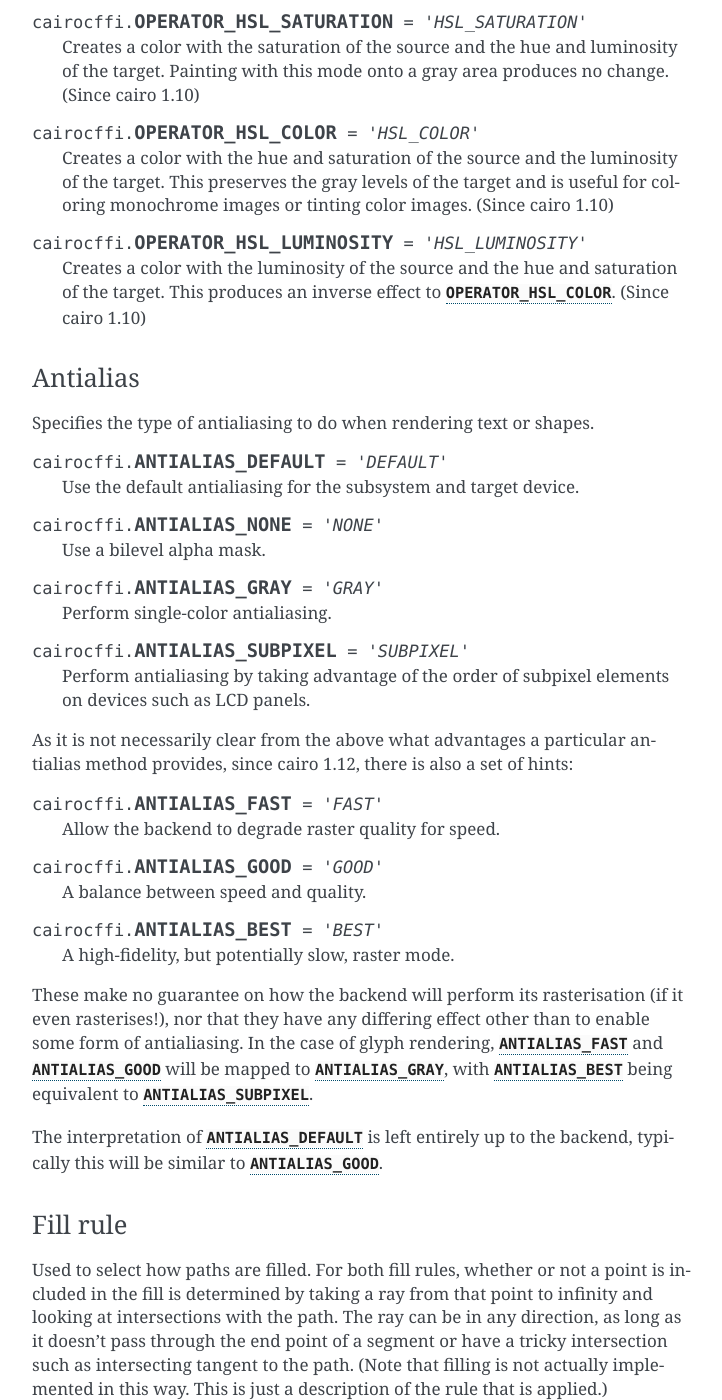
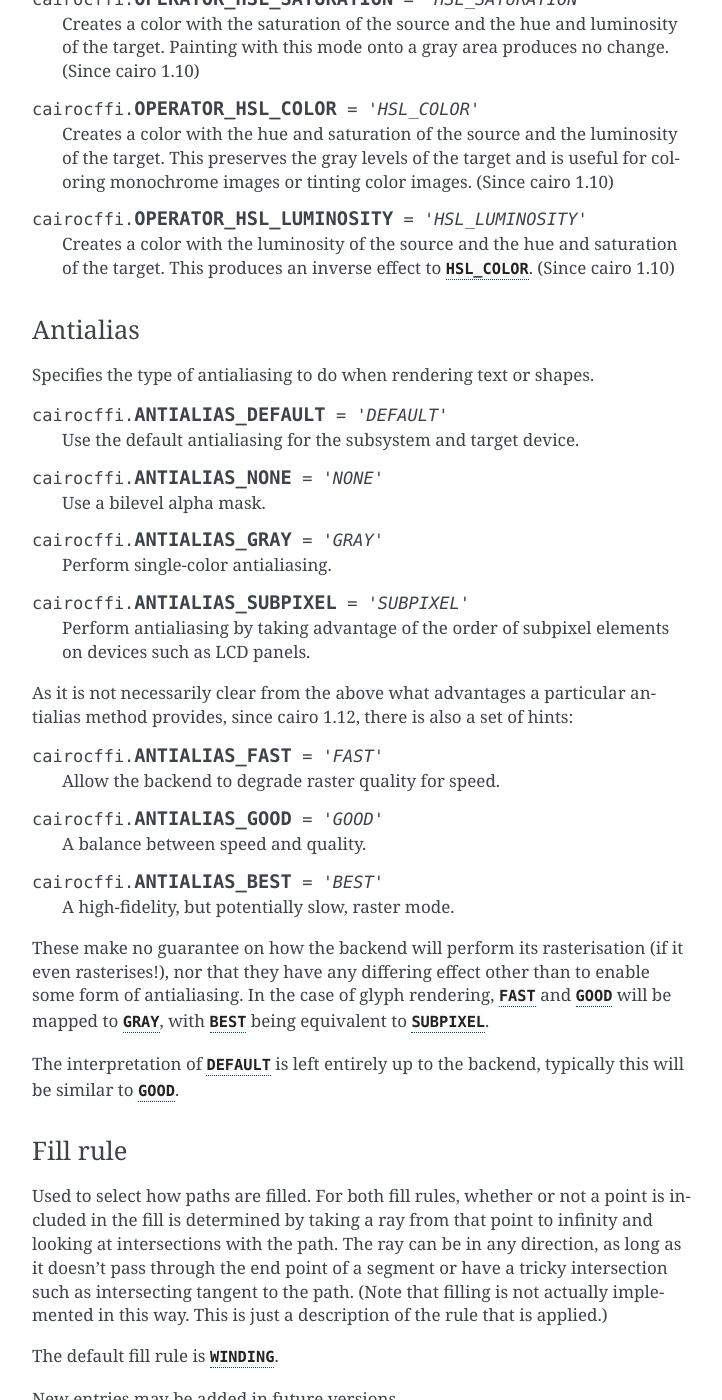
Before and after one commit to Kozea/cairocffi, a Sphinx documentation site: the page built from docs/api.rst, in a window 1280 px wide and 1400 px high, scrolled down 7100 px. Shown: the whole window, without its empty margins (388-1110 px from the left). Built offline with Sphinx 7.4.7, drawn with Linux system fonts in a browser that asks for light colours; some of the changed text lies outside the part shown.

Commit message:
More xrefs, show string value rather than name for enums.

```diff
--- a/docs/api.rst
+++ b/docs/api.rst
@@ -194,7 +194,7 @@ Operator
 
 Used to set the compositing operator for all cairo drawing operations.
 
-The default operator is :obj:`OPERATOR_OVER`.
+The default operator is :obj:`OVER <OPERATOR_OVER>`.
 
 The operators marked as **unbounded** modify their destination
 even outside of the mask layer
@@ -279,7 +279,7 @@ see `http://cairographics.org/operators/ <http://cairographics.org/operators/>`_
 .. data:: OPERATOR_SATURATE
     :annotation: = 'SATURATE'
 
-    Like :obj:`OPERATOR_OVER`,
+    Like :obj:`OVER <OPERATOR_OVER>`,
     but assuming source and destination are disjoint geometries.
 
 .. data:: OPERATOR_MULTIPLY
@@ -385,7 +385,7 @@ see `http://cairographics.org/operators/ <http://cairographics.org/operators/>`_
 
     Creates a color with the luminosity of the source
     and the hue and saturation of the target.
-    This produces an inverse effect to :obj:`OPERATOR_HSL_COLOR`.
+    This produces an inverse effect to :obj:`HSL_COLOR <OPERATOR_HSL_COLOR>`.
     (Since cairo 1.10)
 
 
@@ -441,12 +441,13 @@ These make no guarantee on how the backend will perform its rasterisation
 nor that they have any differing effect other than to enable
 some form of antialiasing.
 In the case of glyph rendering,
-:obj:`ANTIALIAS_FAST` and :obj:`ANTIALIAS_GOOD` will be mapped to
-:obj:`ANTIALIAS_GRAY`, with :obj:`ANTIALIAS_BEST` being equivalent to
-:obj:`ANTIALIAS_SUBPIXEL`.
+:obj:`FAST <ANTIALIAS_FAST>` and :obj:`GOOD <ANTIALIAS_GOOD>`
+will be mapped to :obj:`GRAY <ANTIALIAS_GRAY>`,
+with :obj:`BEST <ANTIALIAS_BEST>` being equivalent to
+:obj:`SUBPIXEL <ANTIALIAS_SUBPIXEL>`.
 
-The interpretation of :obj:`ANTIALIAS_DEFAULT` is left entirely up to
-the backend, typically this will be similar to :obj:`ANTIALIAS_GOOD`.
+The interpretation of :obj:`DEFAULT <ANTIALIAS_DEFAULT>` is left entirely up to
+the backend, typically this will be similar to :obj:`GOOD <ANTIALIAS_GOOD>`.
 
 
 .. _FILL_RULE:
@@ -586,7 +587,7 @@ Subpixel order
 
 The subpixel order specifies the order of color elements within each pixel
 on the display device when rendering with an antialiasing mode of
-:obj:`ANTIALIAS_SUBPIXEL`.
+:obj:`SUBPIXEL <ANTIALIAS_SUBPIXEL>`.
 
 
 .. data:: SUBPIXEL_ORDER_DEFAULT
```
Also changed, not shown: other parts of docs/api.rst (+11 -10 lines), 1 other file.
